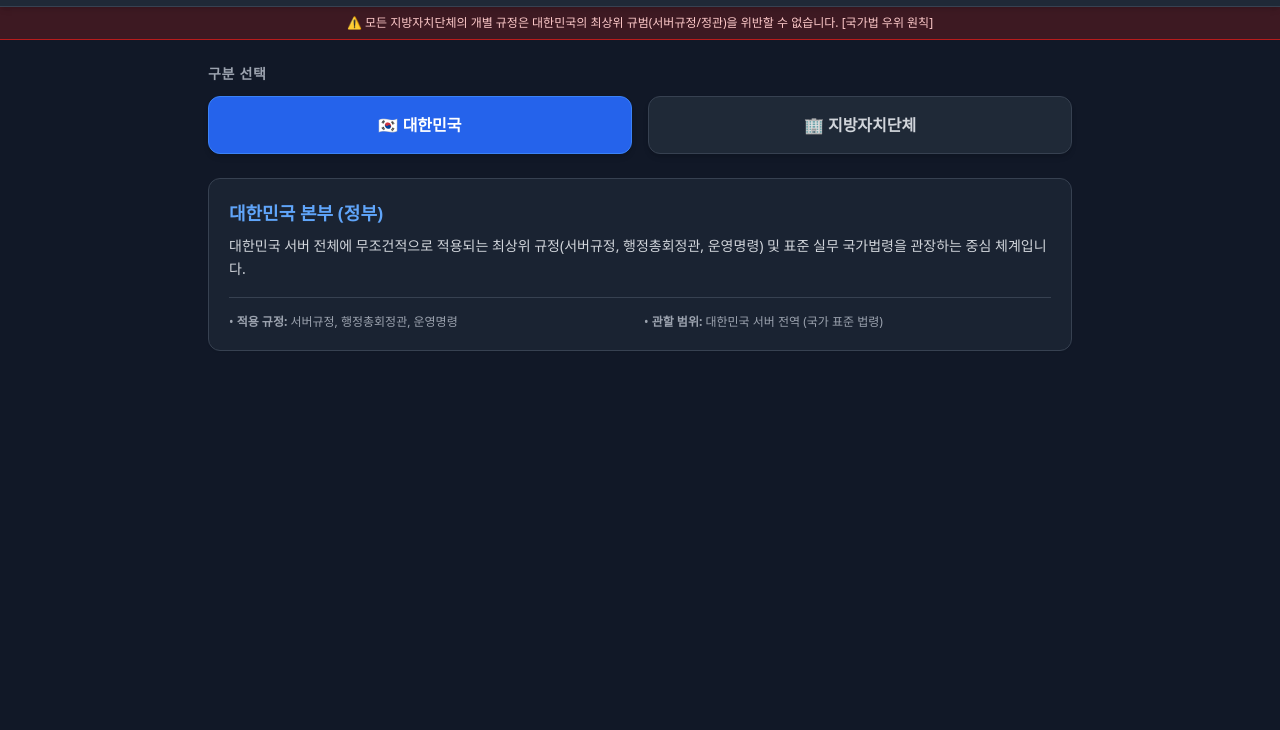
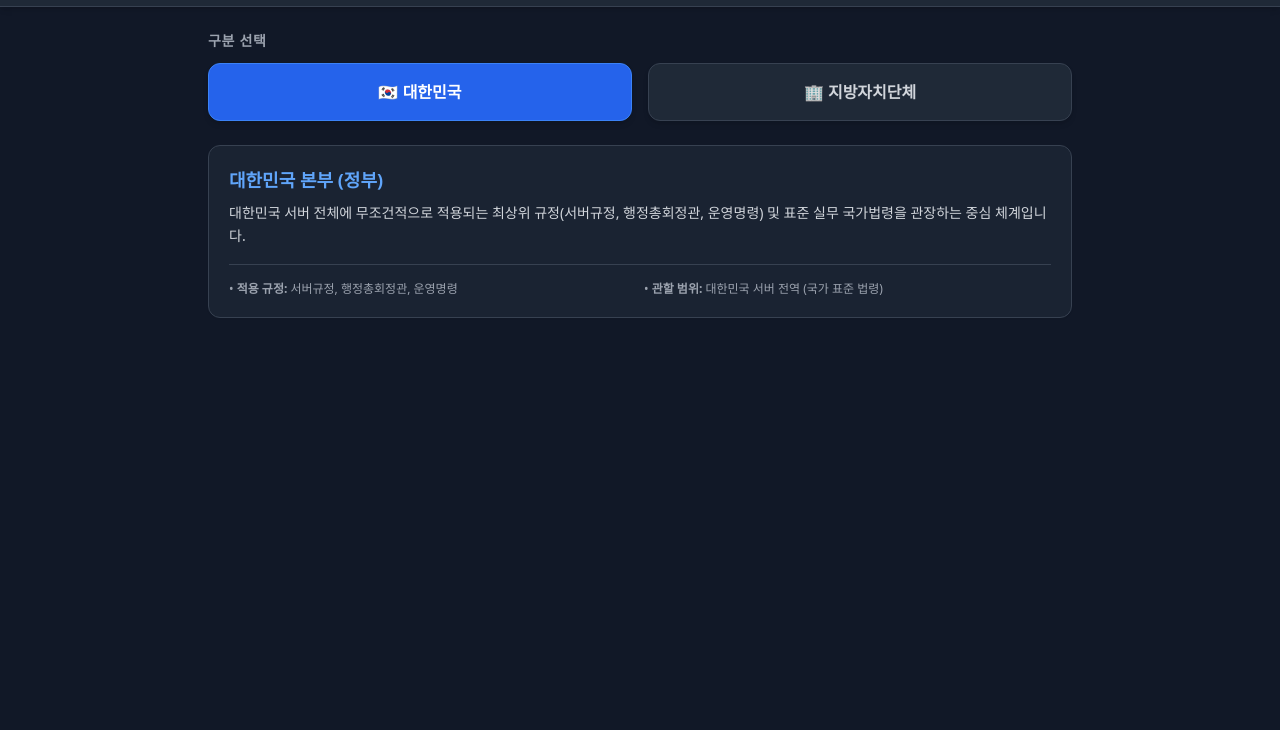
Before and after one commit to Hansol-1620/LawKorea, a plain HTML site: page index.html in a window 1280 px wide. Shown: the part 70-800 px from the top of the page. Drawn offline with nearby package versions, Linux system fonts and the light colour scheme.

Commit message:
Update index.html

```diff
--- a/index.html
+++ b/index.html
@@ -20,10 +20,6 @@
             <span class="bg-blue-600 text-xs px-2.5 py-1 rounded-full font-semibold text-white">🔒 정적 보안 모드</span>
         </div>
     </header>
-
-    <div class="bg-red-900/40 border-b border-red-700 text-red-200 text-xs py-2 px-4 text-center font-medium">
-        ⚠️ 모든 지방자치단체의 개별 규정은 대한민국의 최상위 규범(서버규정/정관)을 위반할 수 없습니다. [국가법 우위 원칙]
-    </div>
 
     <main class="max-w-4xl mx-auto px-4 py-6">
 
```
